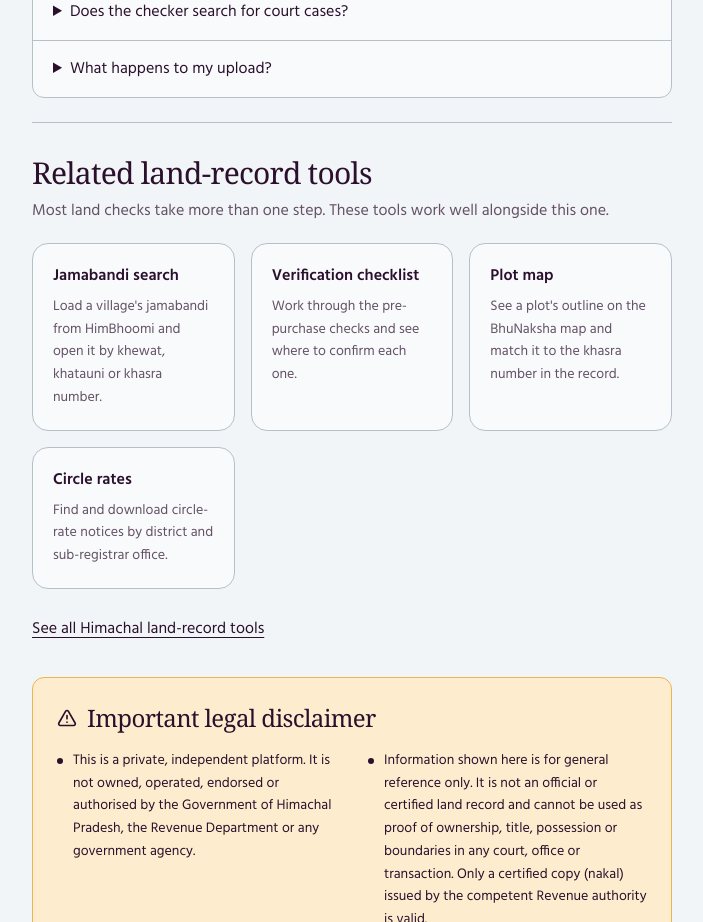
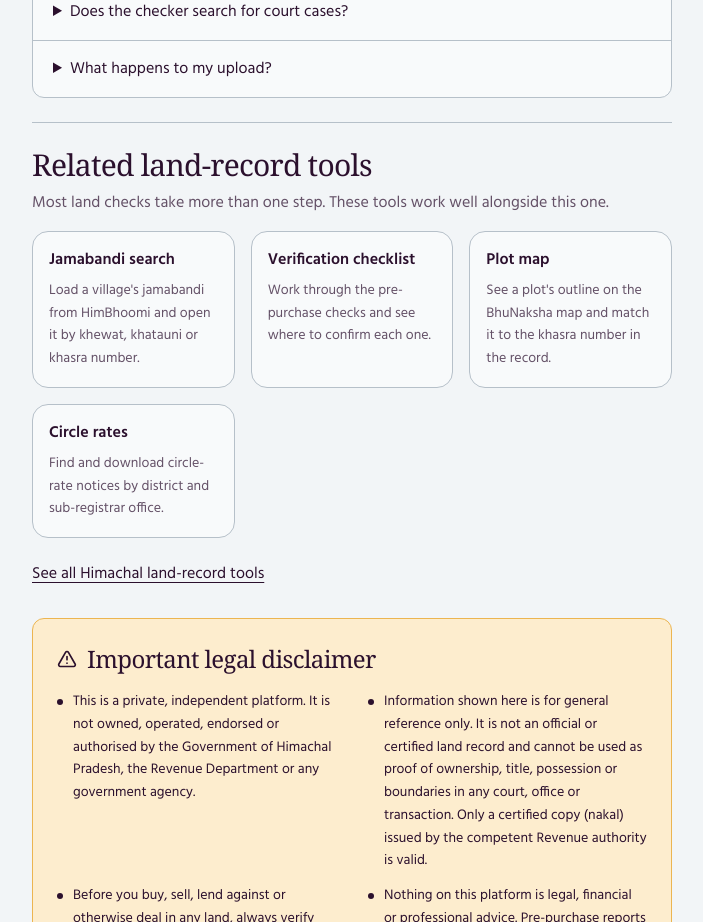
Before and after one commit to rahul300rkv/Himachal-land-records, a Next.js app: page /en/check in a window 1280 px wide. Shown: the part 1420-2342 px from the top of the page, without its empty margins (288-991 px from the left). Built offline with nearby package versions, Linux system fonts and the light colour scheme; no server answers.

Commit message:
Refine related tools spacing

```diff
--- a/src/components/seo/RelatedTools.tsx
+++ b/src/components/seo/RelatedTools.tsx
@@ -6,20 +6,20 @@ import { RELATED_TOOLS, TOOL_HREFS, type ToolKey } from '@/lib/tool-links';
 export async function RelatedTools({ current }: { current: ToolKey }) {
   const t = await getTranslations('Seo');
   return (
-    <section aria-labelledby="related-tools" className="mt-12 border-t border-border pt-8">
+    <section aria-labelledby="related-tools" className="mt-10 border-t border-border pt-6">
       <h2 id="related-tools" className="text-2xl sm:text-3xl">{t('related.title')}</h2>
       <p className="mt-2 max-w-3xl text-muted-foreground">{t('related.intro')}</p>
-      <ul className="mt-5 grid gap-4 sm:grid-cols-2 lg:grid-cols-3">
+      <ul className="mt-4 grid gap-4 sm:grid-cols-2 lg:grid-cols-3">
         {RELATED_TOOLS[current].map((key) => (
           <li key={key}>
-            <Link href={TOOL_HREFS[key]} className="flex h-full min-h-12 flex-col rounded-lg border border-border bg-card p-5 transition-colors hover:border-primary/50">
+            <Link href={TOOL_HREFS[key]} className="flex h-full min-h-12 flex-col rounded-lg border border-border bg-card p-4 transition-colors hover:border-primary/50">
               <span className="font-semibold text-primary">{t(`tools.${key}.name`)}</span>
               <span className="mt-2 text-sm leading-relaxed text-muted-foreground">{t(`tools.${key}.hint`)}</span>
             </Link>
           </li>
         ))}
       </ul>
-      <Link href="/tools" className="mt-4 inline-flex min-h-12 items-center font-medium text-primary underline underline-offset-4">
+      <Link href="/tools" className="mt-4 inline-flex min-h-10 items-center font-medium text-primary underline underline-offset-4">
         {t('related.all')}
       </Link>
     </section>
```
